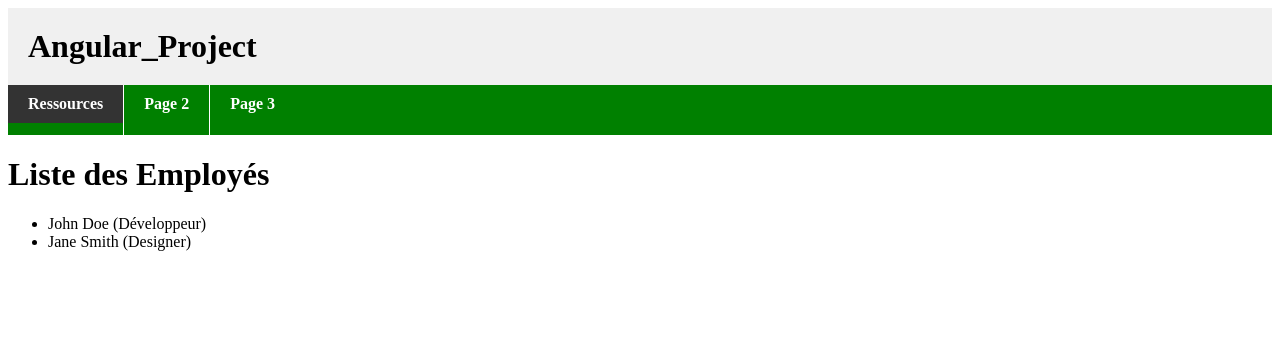
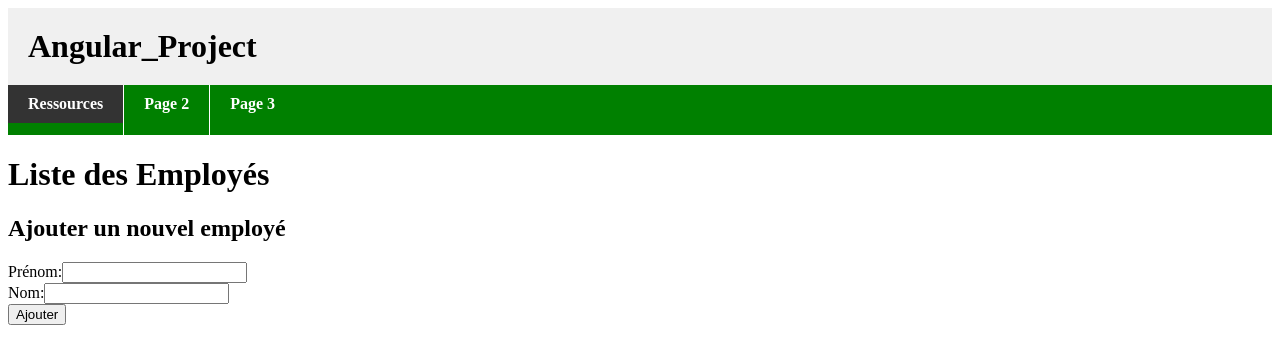
Before and after one commit to FabriceMaloyer/Angular_Project, an Angular app: page /ressources-humaines in a window 1280 px wide. Shown: the top 364 px of the page. Built offline with nearby package versions, Linux system fonts and the light colour scheme.

Commit message:
changement dans la gestion des données , on passe sur du localstorage plus sur des json

```diff
--- /dev/null
+++ b/src/app/ressources-humaines/employees.service.ts
@@ -0,0 +1,22 @@
+// employee.service.ts
+import { Injectable } from '@angular/core';
+
+@Injectable({
+  providedIn: 'root',
+})
+export class EmployeeService {
+  private employeesKey = 'employees';
+
+  constructor() {}
+
+  getEmployees(): any[] {
+    const employeesString = localStorage.getItem(this.employeesKey);
+    return employeesString ? JSON.parse(employeesString) : [];
+  }
+
+  addEmployee(employee: any): void {
+    const employees = this.getEmployees();
+    employees.push(employee);
+    localStorage.setItem(this.employeesKey, JSON.stringify(employees));
+  }
+}
--- a/src/app/ressources-humaines/ressources-humaines.component.html
+++ b/src/app/ressources-humaines/ressources-humaines.component.html
@@ -1,6 +1,18 @@
 <h1>Liste des Employés</h1>
 <ul>
     <li *ngFor="let employee of employees">
-        {{ employee.firstName }} {{ employee.lastName }} ({{ employee.position }})
+        {{ employee.firstName }} {{ employee.lastName }}
     </li>
 </ul>
+
+
+<h2>Ajouter un nouvel employé</h2>
+<form (submit)="addEmployee()">
+  <label for="firstName">Prénom:</label>
+  <input type="text" id="firstName" name="firstName" [(ngModel)]="newEmployee.firstName" required>
+  <br>
+  <label for="lastName">Nom:</label>
+  <input type="text" id="lastName" name="lastName" [(ngModel)]="newEmployee.lastName" required>
+  <br>
+  <button type="submit">Ajouter</button>
+</form>
--- a/src/app/ressources-humaines/ressources-humaines.component.ts
+++ b/src/app/ressources-humaines/ressources-humaines.component.ts
@@ -2,22 +2,34 @@
 import { Component, OnInit } from '@angular/core';
 import { HttpClient } from '@angular/common/http';
 import { NgFor } from '@angular/common';
+import { FormsModule } from '@angular/forms';
+import { EmployeeService } from './employees.service';
 
 @Component({
   selector: 'app-ressources-humaines',
   templateUrl: './ressources-humaines.component.html',
   styleUrls: ['./ressources-humaines.component.css'],
   standalone: true,
-  imports: [NgFor],
+  imports: [NgFor, FormsModule],
 })
 export class RessourcesHumainesComponent implements OnInit {
   employees: any[] = []; // Tableau pour stocker les employés
+  newEmployee: any = { firstName: '', lastName: '' };
 
-  constructor(private http: HttpClient) {}
+  constructor(private employeeService: EmployeeService) {}
 
   ngOnInit(): void {
-    this.http.get('assets/employees.json').subscribe((data: any) => {
-      this.employees = data;
-    });
+    this.fetchEmployees();
   }
+
+  fetchEmployees(): void {
+        this.employees = this.employeeService.getEmployees();
+    }
+
+    addEmployee(): void {
+        this.employeeService.addEmployee(this.newEmployee);
+        this.newEmployee = { firstName: '', lastName: '' }; // Clear form
+        this.fetchEmployees(); // Refresh employee list
+    }
+
 }
--- a/src/assets/employees.json
+++ b/src/assets/employees.json
@@ -2,13 +2,11 @@
   {
     "id": 1,
     "firstName": "John",
-    "lastName": "Doe",
-    "position": "Développeur"
+    "lastName": "Doe"
   },
   {
     "id": 2,
     "firstName": "Jane",
-    "lastName": "Smith",
-    "position": "Designer"
+    "lastName": "Smith"
   }
 ]
```
